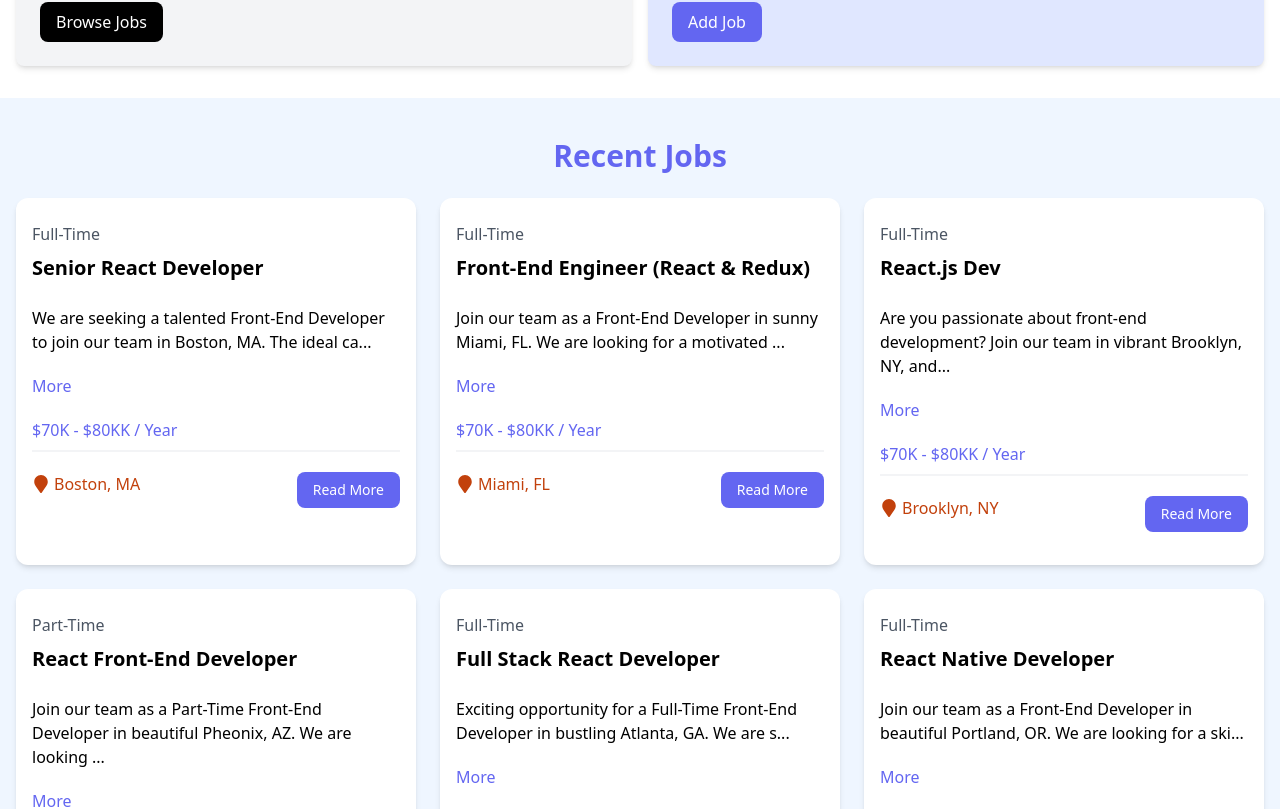
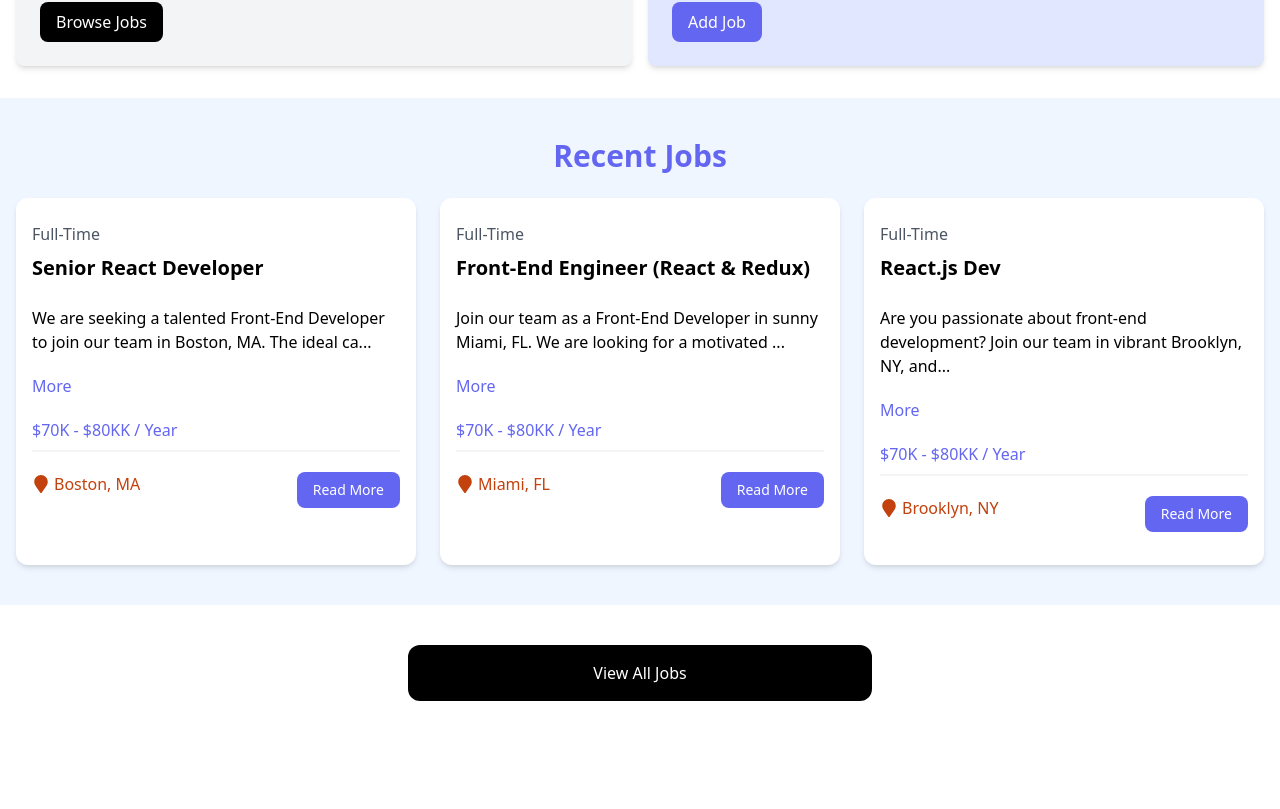
Before and after one commit to OwinoMichael/react-18, a React (Vite) app: page / in a window 1280 px wide. Shown: the part 511-1320 px from the top of the page. After the commit the page ends 1252 px from the top, so only its background shows below. Built offline with nearby package versions, Linux system fonts and the light colour scheme; data requests are answered from the project's data file.

Commit message:
React spinner package

```diff
--- a/package.json
+++ b/package.json
@@ -8,13 +8,14 @@
     "build": "vite build",
     "lint": "eslint .",
     "preview": "vite preview",
-    "server" : "json-server --watch src/jobs.json --port 8000"
+    "server": "json-server --watch src/jobs.json --port 8000"
   },
   "dependencies": {
     "react": "^18.3.1",
     "react-dom": "^18.3.1",
     "react-icons": "^5.4.0",
-    "react-router-dom": "^7.1.1"
+    "react-router-dom": "^7.1.1",
+    "react-spinners": "^0.15.0"
   },
   "devDependencies": {
     "@eslint/js": "^9.17.0",
--- a/src/components/JobListings.jsx
+++ b/src/components/JobListings.jsx
@@ -1,6 +1,7 @@
 import React from 'react';
 import JobListing from './JobListing';
 import { useState, useEffect } from 'react';
+import Spinner from './Spinner';
 
 const JobListings = ({ isHome = false}) => {
 
@@ -10,8 +11,9 @@
   useEffect(() => {
 
     const fetchJobs = async () => {
+      const apirUrl = isHome ? 'http://localhost:8000/jobs?_limit=3' : 'http://localhost:8000/jobs';
       try {
-        const res =  await fetch('http://localhost:8000/jobs');
+        const res =  await fetch(apirUrl);
         const data = await res.json();
         setJobs(data);
       } catch (error) {
@@ -31,11 +33,20 @@
         <h2 className="text-3xl font-bold text-indigo-500 mb-6 text-center">
           {isHome ? 'Recent Jobs' : 'Browse Jobs' }
         </h2>
-        <div className="grid grid-cols-1 md:grid-cols-3 gap-6">
-          {jobs.map((job) => (
-            <JobListing key={job.id} job={job} />
-          ))}
-        </div>
+
+          { loading ? (
+              <Spinner loading={loading}/>
+                ) : (
+                  <div className="grid grid-cols-1 md:grid-cols-3 gap-6">
+                  {jobs.map((job) => (
+                  <JobListing key={job.id} job={job} />
+              ))}
+                </div>
+
+          )}
+
+
+
       </div>
     </section>
   );
--- /dev/null
+++ b/src/components/Spinner.jsx
@@ -0,0 +1,20 @@
+import React from 'react';
+import ClipLoader from 'react-spinners/ClipLoader';
+
+const override = {
+    display: 'block',
+    margin: '100px auto'
+}
+
+const Spinner = ({ loading }) => {
+  return (
+    <ClipLoader
+        color='#4338ca'
+        loading = {loading}
+        cssOverride={override}
+        size={150}
+    />
+  )
+}
+
+export default Spinner
```
Also changed, not shown: 1 other file (tests, documents, lock files or other folders).
